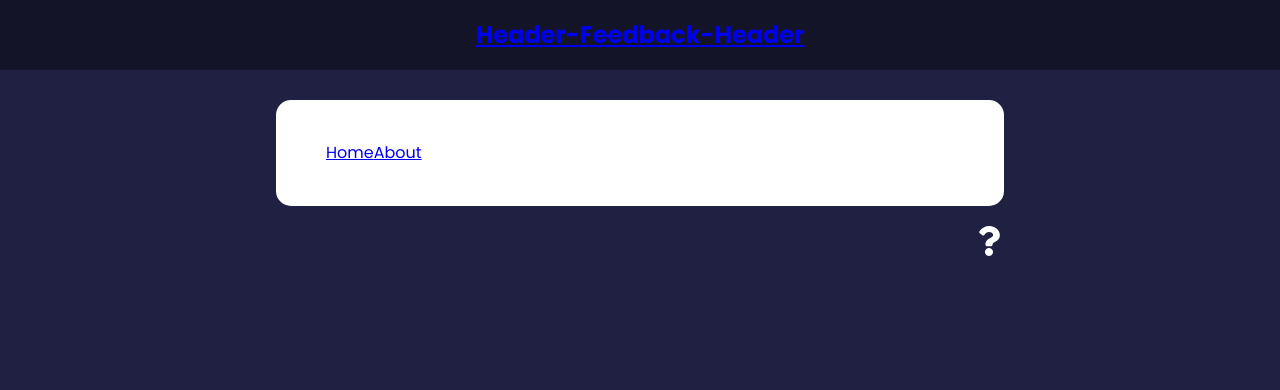
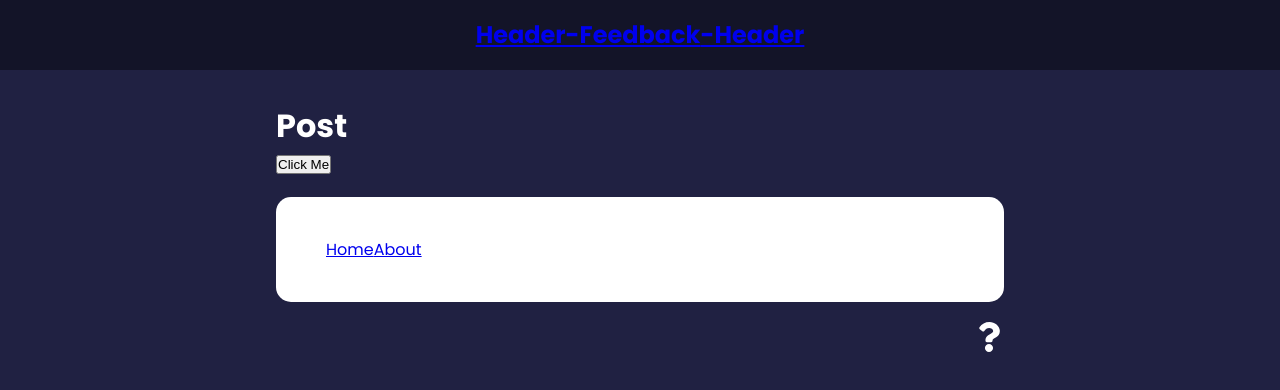
Before and after one commit to gradder7/feedback-react, a React (Create React App) app: page /post in a window 1280 px wide. Shown: the top 390 px of the page. Built offline with nearby package versions, Linux system fonts and the light colour scheme.

Commit message:
Navigate,useNavigator,NestedRoutes

```diff
--- a/src/App.js
+++ b/src/App.js
@@ -53,8 +53,9 @@ function App() {
             }>
             </Route>
             <Route exact path="/about" element={<About />} />
-            {/* :id id is params which we will recive in componenet as a object from useParams*/}
-            <Route exact path="/post/:id/:name" element={<Post />} />
+            {/* /post/:id id is params which we will recive in componenet as a object from useParams*/}
+            {/* /post/* beacause it may have nested routes */}
+            <Route exact path="/post/*" element={<Post />} />
           </Routes>
 
           {/* nav links are used to chnage the classes when clicked on link */}
--- a/src/Components/Post.jsx
+++ b/src/Components/Post.jsx
@@ -1,12 +1,30 @@
 import React from "react";
-import { useParams } from "react-router-dom";
+import { Navigate, useNavigate,Routes,Route } from "react-router-dom";
 
 export default function Post() {
-  const params = useParams();
+  const status = 200; //change to 404 than it redirect
+  // it is used to redirect when button is clicked or something updates
+  const navigate = useNavigate();
+
+  if (status === 404) {
+    // it is ued to redirect
+    return <Navigate to="/notfound" />;
+  }
+
+  const handleNavigate = () => {
+    console.log("hello");
+    navigate("/about");
+  };
   return (
     <div>
-      <h1>Post {params.id}</h1>
-      <h2>Name {[params.name]}</h2>
+      <h1>Post</h1>
+      <button onClick={handleNavigate}>Click Me</button>
+      {/* nested route=> to show specific contect on specific route
+      we have to use /post/*   in the root app.js*/}
+      <Routes>
+        <Route path="/show" element={<h1>Show</h1>}></Route>
+      </Routes>
+
     </div>
   );
 }
```
